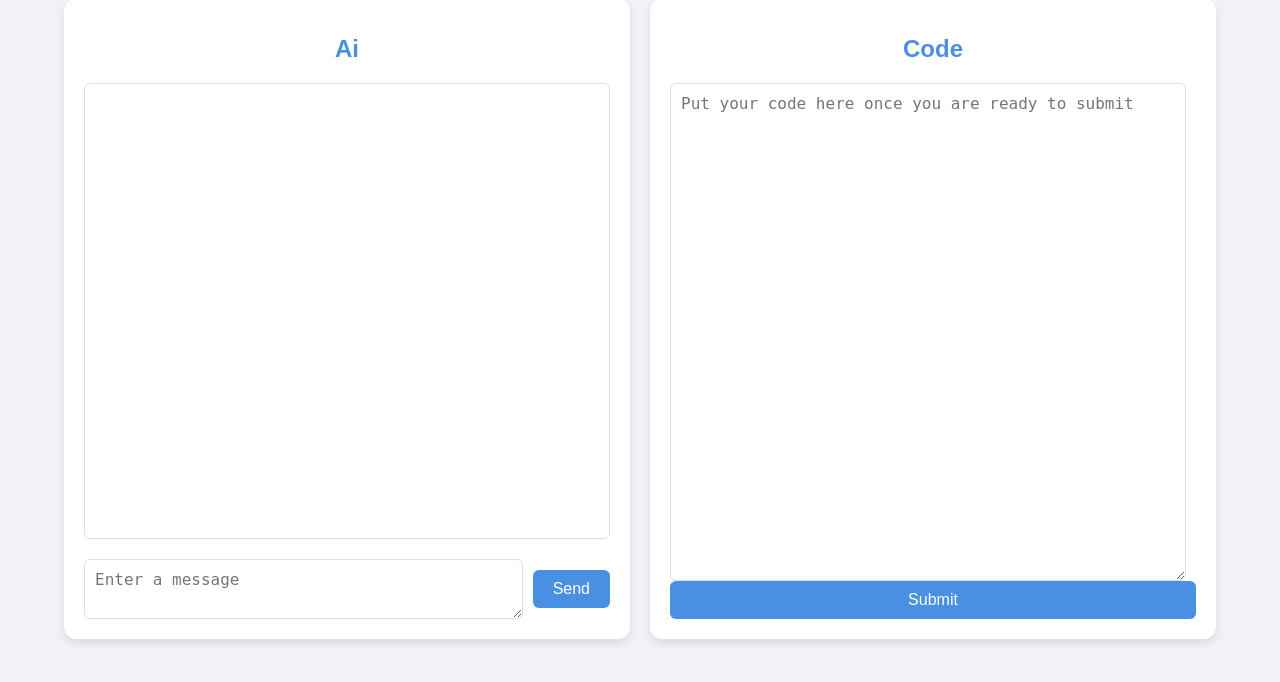
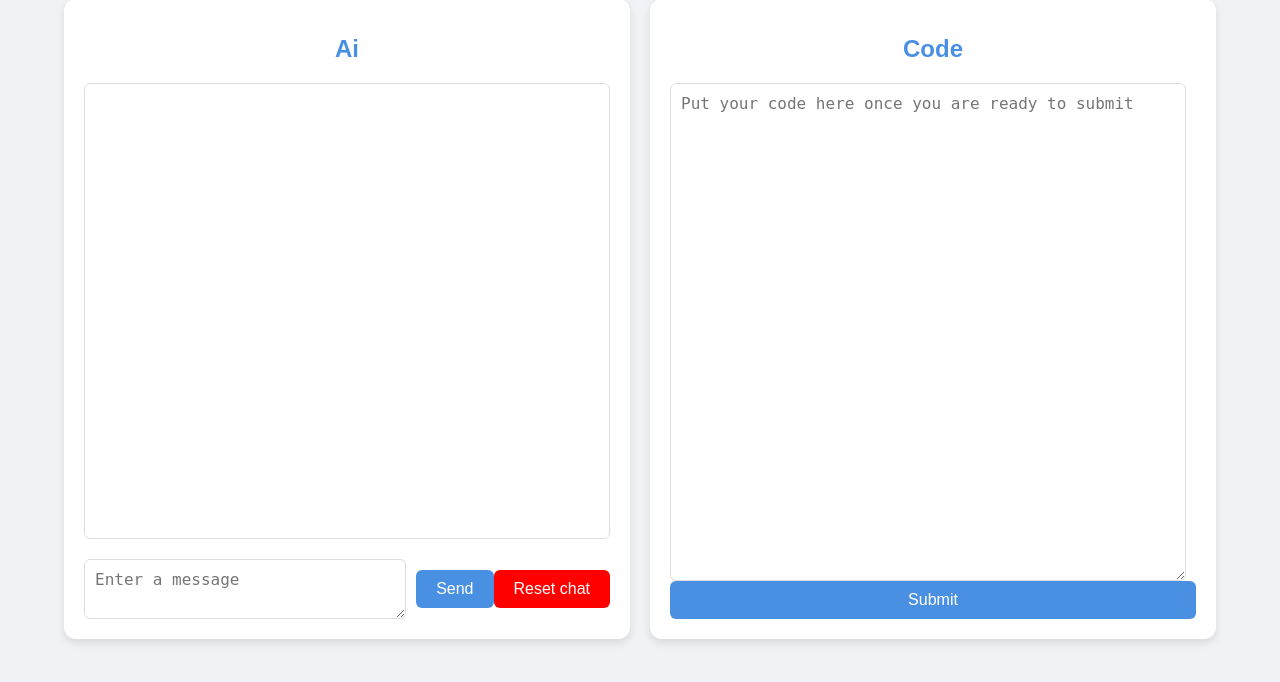
Before and after one commit to mikejensen0/p9, a Flask app: page / in a window 1280 px wide. Shown: the part 81-763 px from the top of the page. Run offline with Flask 3, Linux system fonts and the light colour scheme.

Commit message:
red reset button

```diff
--- a/AI/static/style.css
+++ b/AI/static/style.css
@@ -93,6 +93,14 @@ button {
     transition: background-color 0.3s, transform 0.3s;
 }
 
+.secondbutton {
+    background-color: red;
+
+}
+
+.secondbutton:hover{
+    background-color: rgb(218, 26, 26);
+}
 button:hover {
     background-color: #3a78c0;
 }
--- a/AI/templates/index.html
+++ b/AI/templates/index.html
@@ -16,6 +16,7 @@
             <div class="input-container">
                 <textarea type="text" id="messageInput" placeholder="Enter a message"></textarea>
                 <button onclick="postMessage()">Send</button>
+                <button class="secondbutton" onclick="resetChat()">Reset chat</button>
 
             </div>
         </div>
```
